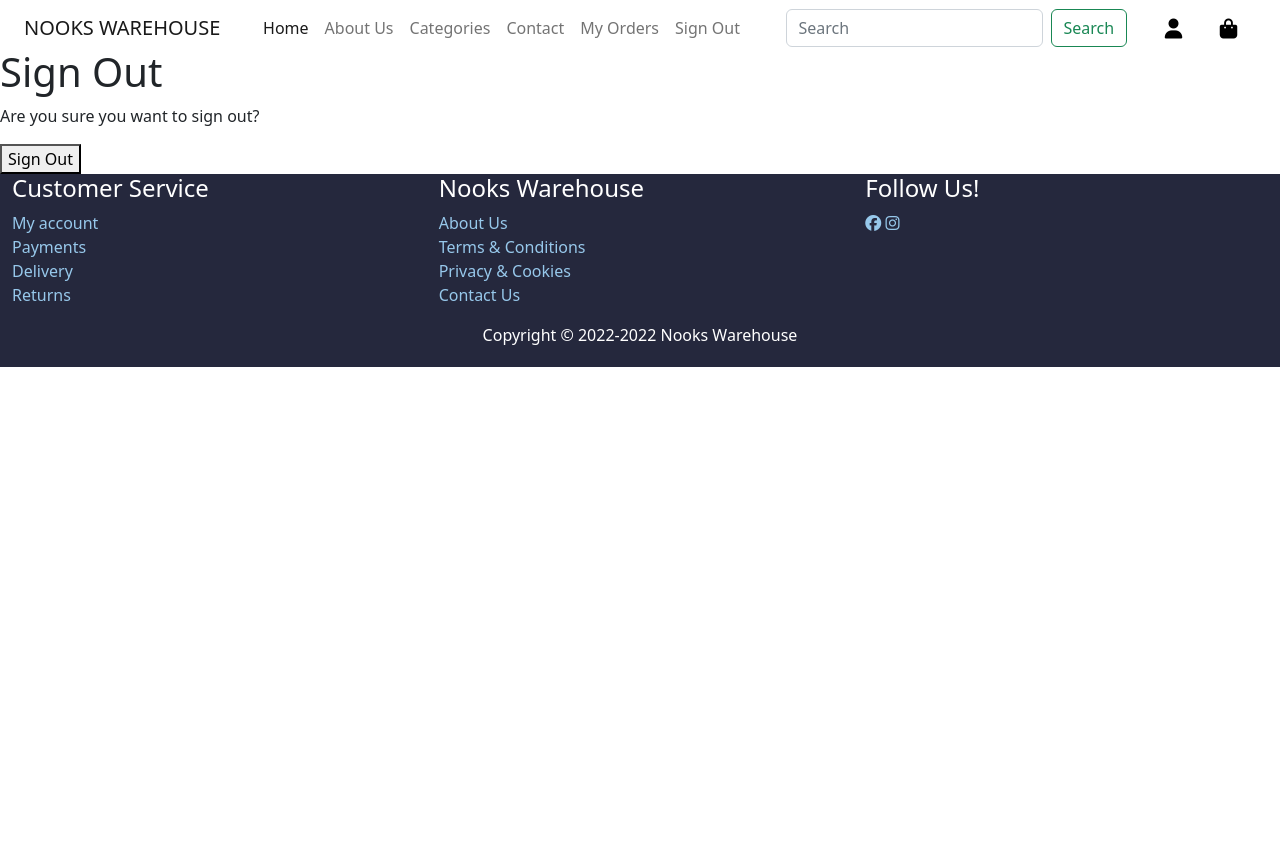
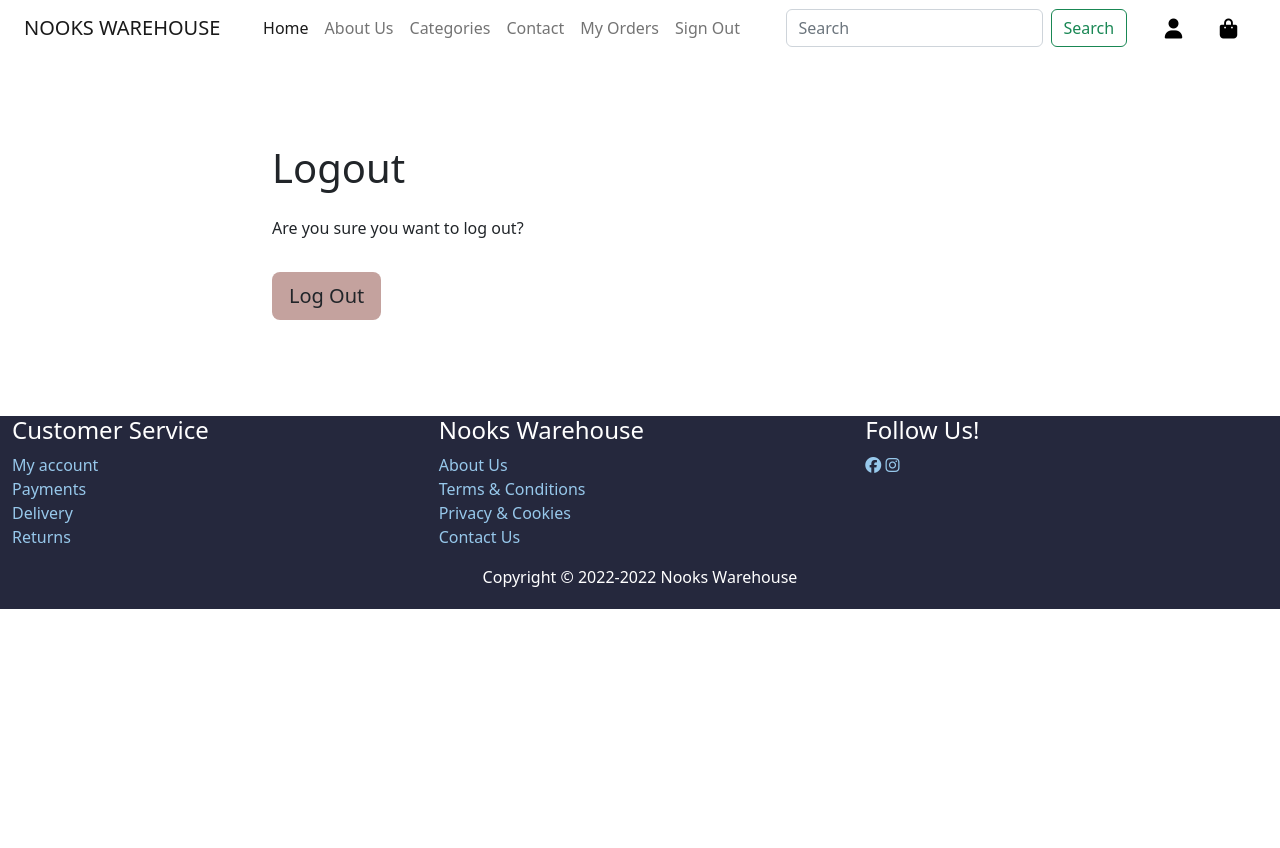
Before and after one commit to sharondrinkwaard/nookswarehouse, a Django app: page /accounts/logout/ in a window 1280 px wide. Before the commit the page ends 367 px from the top, so only its background shows below. Run offline with Django 3.2, Linux system fonts and the light colour scheme; the visitor is signed in with stand-in values (Sample User, id 1); some libraries are stand-ins or nearby versions.

Commit message:
Add css for logout page

```diff
--- a/static/css/base.css
+++ b/static/css/base.css
@@ -2,15 +2,11 @@
 * {
     margin: auto;
 }
-.body {
-    display: flex;
-}
 
 body {
-    /* background: url('/media/logo_nooks_warehouse.png') no-repeat center center;
-    background-size: cover; */
     background-color: white;
-    height: calc(100vh - 160px);
+    /* height: calc(100vh - 160px); */
+    height: 100vh;
 }
 /* ----------------------------------------- HEADER */
 
@@ -21,11 +17,18 @@ header {
     color: orange !important;
 }
 
+/* ----------------------------------------- BUTTONS */
+
+.btn-custom {
+    background-color: #C4A29E;
+}
+
 /* ----------------------------------------- FOOTER */
 
 footer {
     background-color: #25283D;
     color: white;
+    bottom: 0;
 }
 
 footer a {
--- a/templates/allauth/account/logout.html
+++ b/templates/allauth/account/logout.html
@@ -1,21 +1,35 @@
-{% extends "account/base.html" %}
-
+{% extends "base.html" %}
 {% load i18n %}
-
 {% block head_title %}{% trans "Sign Out" %}{% endblock %}
 
 {% block content %}
-<h1>{% trans "Sign Out" %}</h1>
+<header>
+  <div class="container">
+      <div class="row">
+          <div class="col-md-8 mt-5 offset-md-2">
+            <h1 class="mt-5">{% trans "Logout" %}</h1>
+          </div>
+      </div>
+  </div>
+</header>
 
-<p>{% trans 'Are you sure you want to sign out?' %}</p>
+<div class="container mb-5">
+    <div class="row">
+        <div class="col-md-8 mt-3 offset-md-2">
+            <p>{% trans 'Are you sure you want to log out?' %}</p>
+        </div>
+    </div>
+    <div class="row">
+        <div class="col-md-8 mt-3 offset-md-2">
 
-<form method="post" action="{% url 'account_logout' %}">
-  {% csrf_token %}
-  {% if redirect_field_value %}
-  <input type="hidden" name="{{ redirect_field_name }}" value="{{ redirect_field_value }}"/>
-  {% endif %}
-  <button type="submit">{% trans 'Sign Out' %}</button>
-</form>
-
-
+            <form method="post" action="{% url 'account_logout' %}">
+                {% csrf_token %}
+                {% if redirect_field_value %}
+                <input type="hidden" name="{{ redirect_field_name }}" value="{{ redirect_field_value }}" />
+                {% endif %}
+                <button class="btn btn-custom btn-lg mb-5" type="submit">{% trans 'Log Out' %}</button>
+            </form>
+        </div>
+    </div>
+</div>
 {% endblock %}
--- a/templates/base.html
+++ b/templates/base.html
@@ -89,7 +89,7 @@
   {% block content %}
   {% endblock %}
 
-  <footer class="container-fluid bm-0 w-100">
+  <footer class="container-fluid w-100">
     <div class="row align-items">
       <div class="col">
         <h4>Customer Service</h4>
```
